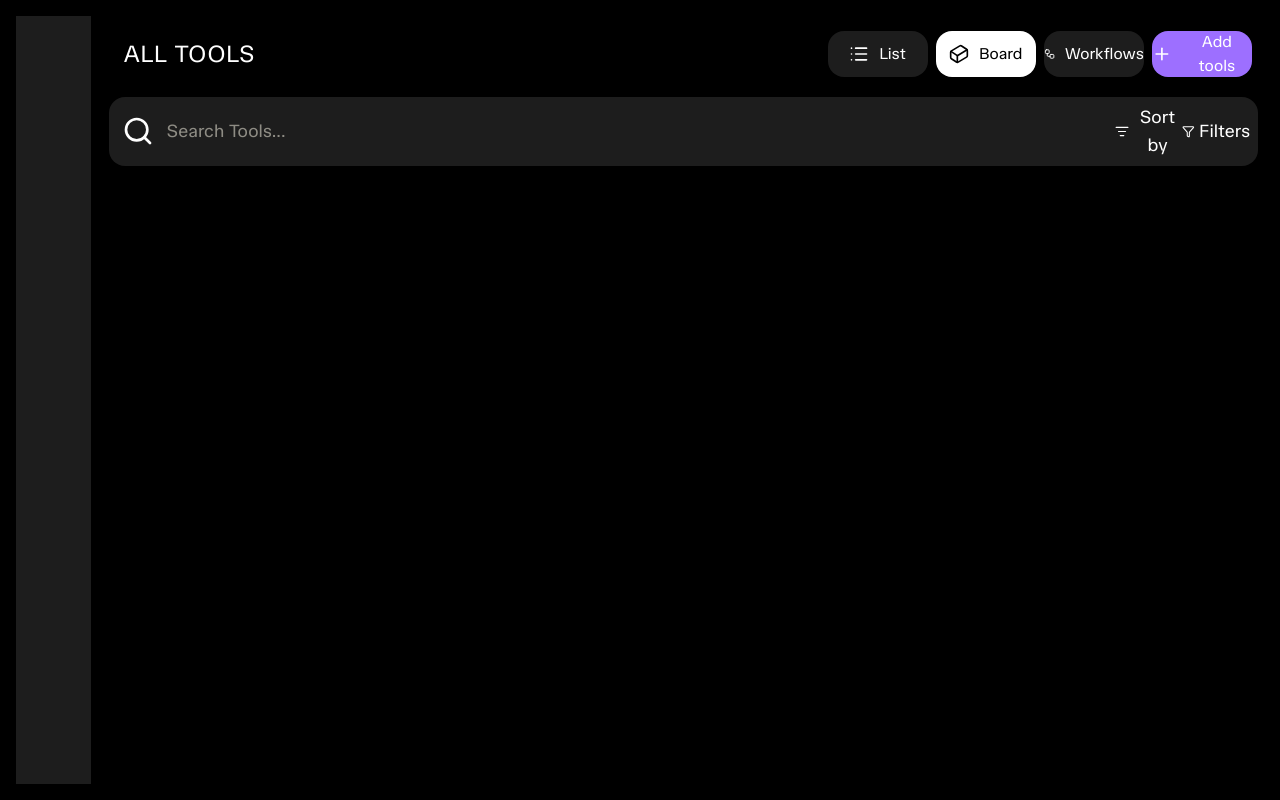
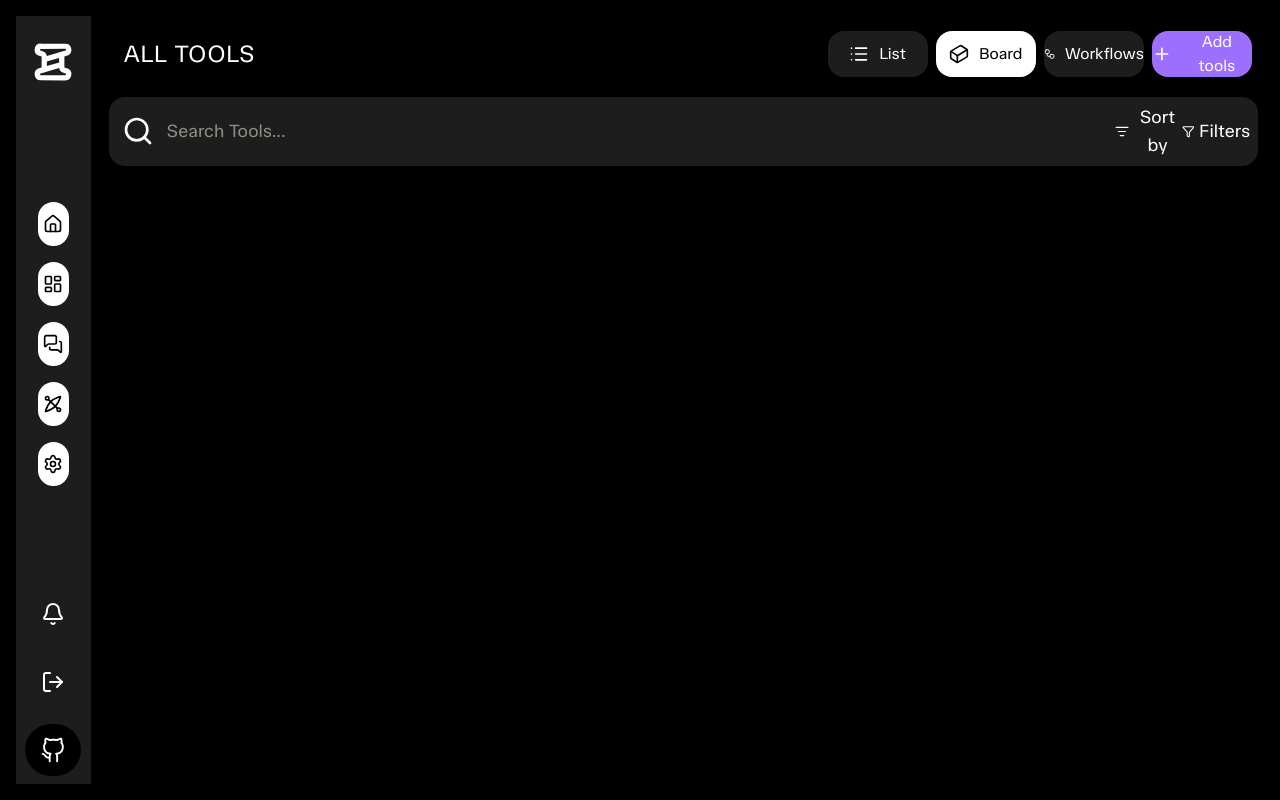
Before and after one commit to Amogh-007-Rin/ToolKit, a Next.js app in the folder web/: page /dashboard in a window 1280 px wide. Built offline with nearby package versions, Linux system fonts and the light colour scheme.

Commit message:
feat: rework Sidebar with navigation buttons and user action buttons

```diff
--- a/web/src/app/dashboard/_components/Sidebar.tsx
+++ b/web/src/app/dashboard/_components/Sidebar.tsx
@@ -1,15 +1,36 @@
+'use client'
+
+import { House, Kayak, LayoutDashboard, MessagesSquare, Settings, Spool } from "lucide-react";
+import Navbutton from "./buttons/Navbutton";
+import Profilebutton from "@/components/ui/buttons/Profilebutton";
+import Notificationbutton from "@/components/ui/buttons/Notificationbutton";
+import SignoutButton from "@/components/ui/buttons/Signoutbutton";
+
 export default function Sidebar() {
+
+
     return (
         <div className="side-navigation w-[6%] h-full bg-[#1D1D1D] flex flex-col justify-center items-center p-2">
-            <div className="part-1 w-[90%] h-[10%]">
-
+            <div className="part-1 w-[90%] h-[10%] flex items-center justify-center">
+                <Spool strokeWidth={3} color="#FFFFFF" size={42} />
             </div>
-            <div className="part-2 w-[90%] h-[65%]">
-
+            <div className="part-2 w-[90%] h-[65%] flex flex-col items-center justify-center
+            gap-4">
+                <Navbutton tag="home-nav-button" icon={House} onClick={checkLog}/>
+                <Navbutton tag="home-nav-button" icon={LayoutDashboard} onClick={checkLog}/>
+                <Navbutton tag="home-nav-button" icon={MessagesSquare} onClick={checkLog}/>
+                <Navbutton tag="home-nav-button" icon={Kayak} onClick={checkLog}/>
+                <Navbutton tag="home-nav-button" icon={Settings} onClick={checkLog}/>
             </div>
-            <div className="part-3 w-[90%] h-[25%]">
-
+            <div className="part-3 w-[90%] h-[25%] flex flex-col justify-center items-center gap-4">
+                <Notificationbutton onClick={checkLog}/>
+                <SignoutButton/>
+                <Profilebutton/>
             </div>
         </div>
     );
 };
+
+function checkLog() {
+    alert("button clicked")
+};
```
